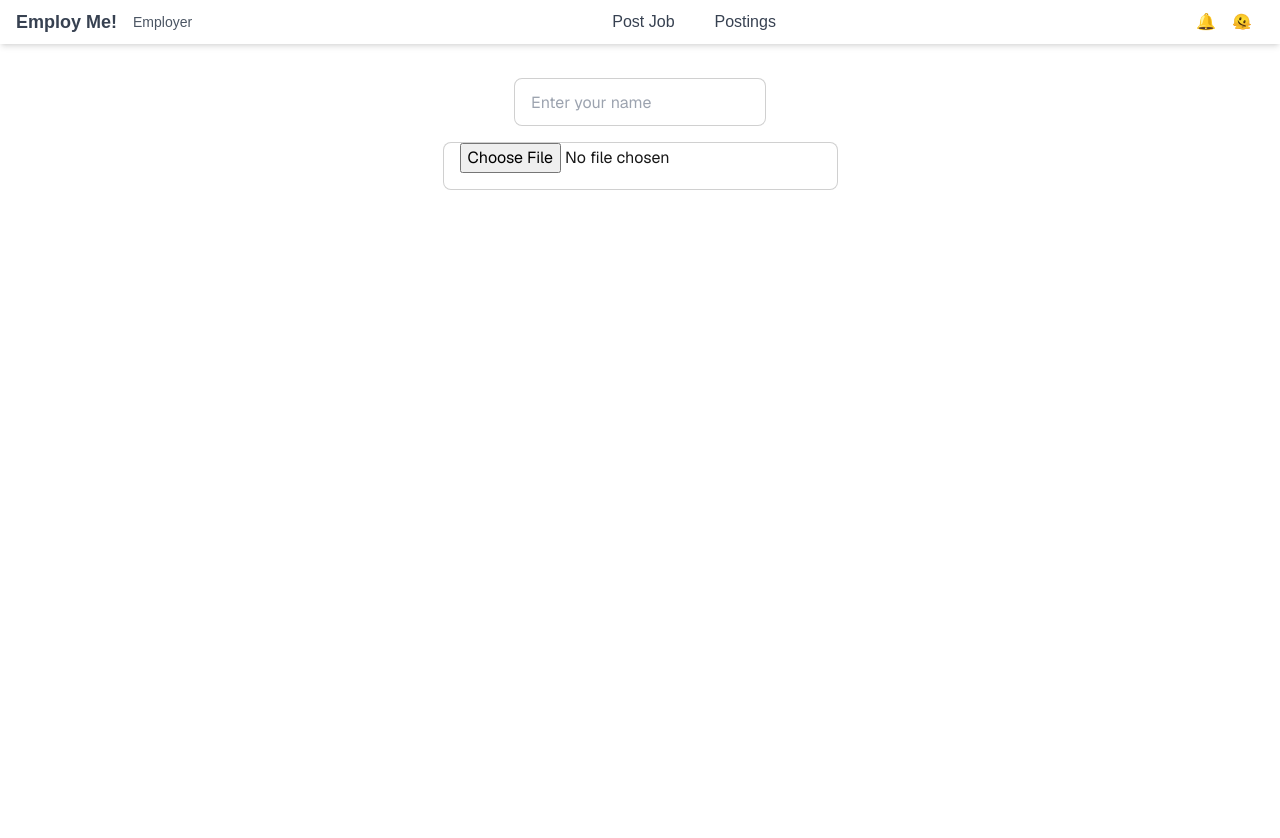
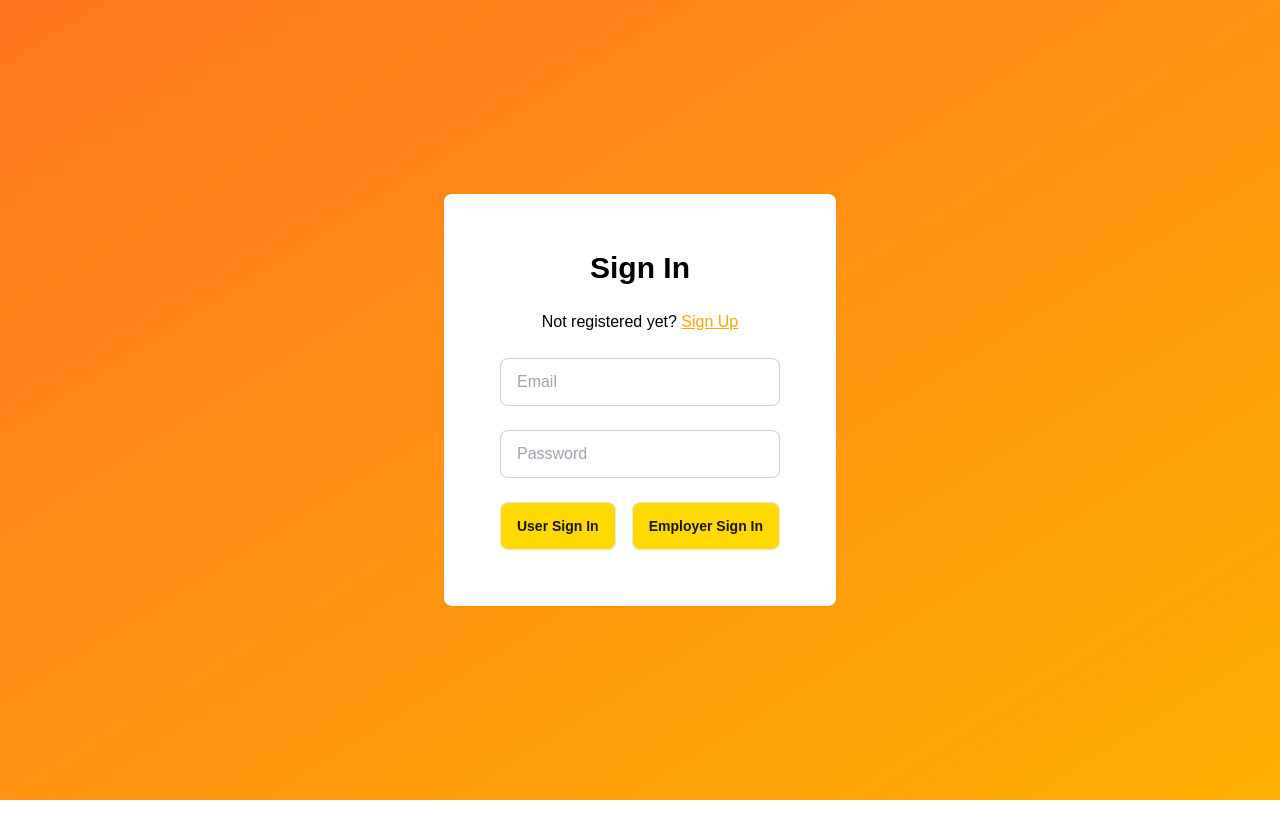
Before and after one commit to TysonLine/hackathon, a Next.js app: page / in a window 1280 px wide. Shown: the top 838 px of the page. After the commit the page ends 800 px from the top, so only its background shows below. Built offline with nearby package versions, Linux system fonts and the light colour scheme; no server answers.

Commit message:
BREAKING CHANGE: Remake website so login goes first

```diff
--- /dev/null
+++ b/src/app/employerView (temp)/page.tsx
@@ -0,0 +1,16 @@
+import Image from "next/image";
+
+import NavBar from "../components/NavBar";
+import UploadResume from "../components/uploadResume";
+
+export default function employerView() {
+    return (
+        <>
+            <NavBar />
+            <div className="bg-white grid grid-rows-[20px_1fr_20px] items-center justify-items-center min-h-screen p-8 pb-20 gap-16 sm:p-20 font-[family-name:var(--font-geist-sans)]">
+                <main className="flex flex-col gap-8 row-start-2 items-center sm:items-start"></main>
+                <UploadResume />
+            </div>
+        </>
+    );
+}
--- a/src/app/login/page.tsx
+++ /dev/null
@@ -1,31 +0,0 @@
-import React from "react";
-import Card from "../components/card";
-
-export default function Index() {
-    return (
-        <div className="w-screen h-screen bg-gradient-to-br from-[#FF7621] to-[#FFAF02] flex justify-center items-center">
-            <Card className="flex flex-col justify-center items-center gap-6">
-                <h1 className="text-3xl font-bold">Sign In</h1>
-                <p>
-                    Not registered yet?{" "}
-                    <a className="underline text-secondary" href="/newAccount">
-                        Sign Up
-                    </a>
-                </p>
-                <input
-                    type="text"
-                    placeholder="Email"
-                    className="input input-bordered w-full max-w-xs"
-                />
-                <input
-                    type="password"
-                    placeholder="Password"
-                    className="input input-bordered w-full max-w-xs"
-                />
-                <button className="btn bg-primary hover:bg-secondary btn-wide">
-                    Sign In
-                </button>
-            </Card>
-        </div>
-    );
-}
--- a/src/app/newAccount/page.tsx
+++ b/src/app/newAccount/page.tsx
@@ -1,6 +1,5 @@
 import React from "react";
 import Card from "../components/card";
-
 
 //todo: form validation for confirm password, passwords must match
 
@@ -30,9 +29,11 @@ export default function Index() {
                     placeholder="Confirm Password"
                     className="input input-bordered w-full max-w-xs"
                 />
-                <button className="btn bg-primary hover:bg-secondary btn-wide">
-                    Create Account
-                </button>
+                <a href="../">
+                    <button className="btn bg-primary hover:bg-secondary btn-wide">
+                        Create Account
+                    </button>
+                </a>
             </Card>
         </div>
     );
--- a/src/app/page.tsx
+++ b/src/app/page.tsx
@@ -1,16 +1,41 @@
-import Image from "next/image";
+import React from "react";
+import Card from "./components/card";
 
-import NavBar from "./components/NavBar";
-import UploadResume from "./components/uploadResume";
-
-export default function Home() {
+export default function Index() {
+    //todo: form requireed password and email
     return (
-        <>
-            <NavBar />
-            <div className="bg-white grid grid-rows-[20px_1fr_20px] items-center justify-items-center min-h-screen p-8 pb-20 gap-16 sm:p-20 font-[family-name:var(--font-geist-sans)]">
-                <main className="flex flex-col gap-8 row-start-2 items-center sm:items-start"></main>
-                <UploadResume />
-            </div>
-        </>
+        <div className="w-screen h-screen bg-gradient-to-br from-[#FF7621] to-[#FFAF02] flex justify-center items-center">
+            <Card className="flex flex-col justify-center items-center gap-6">
+                <h1 className="text-3xl font-bold">Sign In</h1>
+                <p>
+                    Not registered yet?{" "}
+                    <a className="underline text-secondary" href="/newAccount">
+                        Sign Up
+                    </a>
+                </p>
+                <input
+                    type="text"
+                    placeholder="Email"
+                    className="input input-bordered w-full max-w-xs"
+                />
+                <input
+                    type="password"
+                    placeholder="Password"
+                    className="input input-bordered w-full max-w-xs"
+                />
+                <div className="flex flex-row gap-4">
+                    <a href="/job-board">
+                        <button className="btn bg-primary hover:bg-secondary">
+                            User Sign In
+                        </button>
+                    </a>
+                    <a href="/postings">
+                        <button className="btn bg-primary hover:bg-secondary">
+                            Employer Sign In
+                        </button>
+                    </a>
+                </div>
+            </Card>
+        </div>
     );
 }
```
